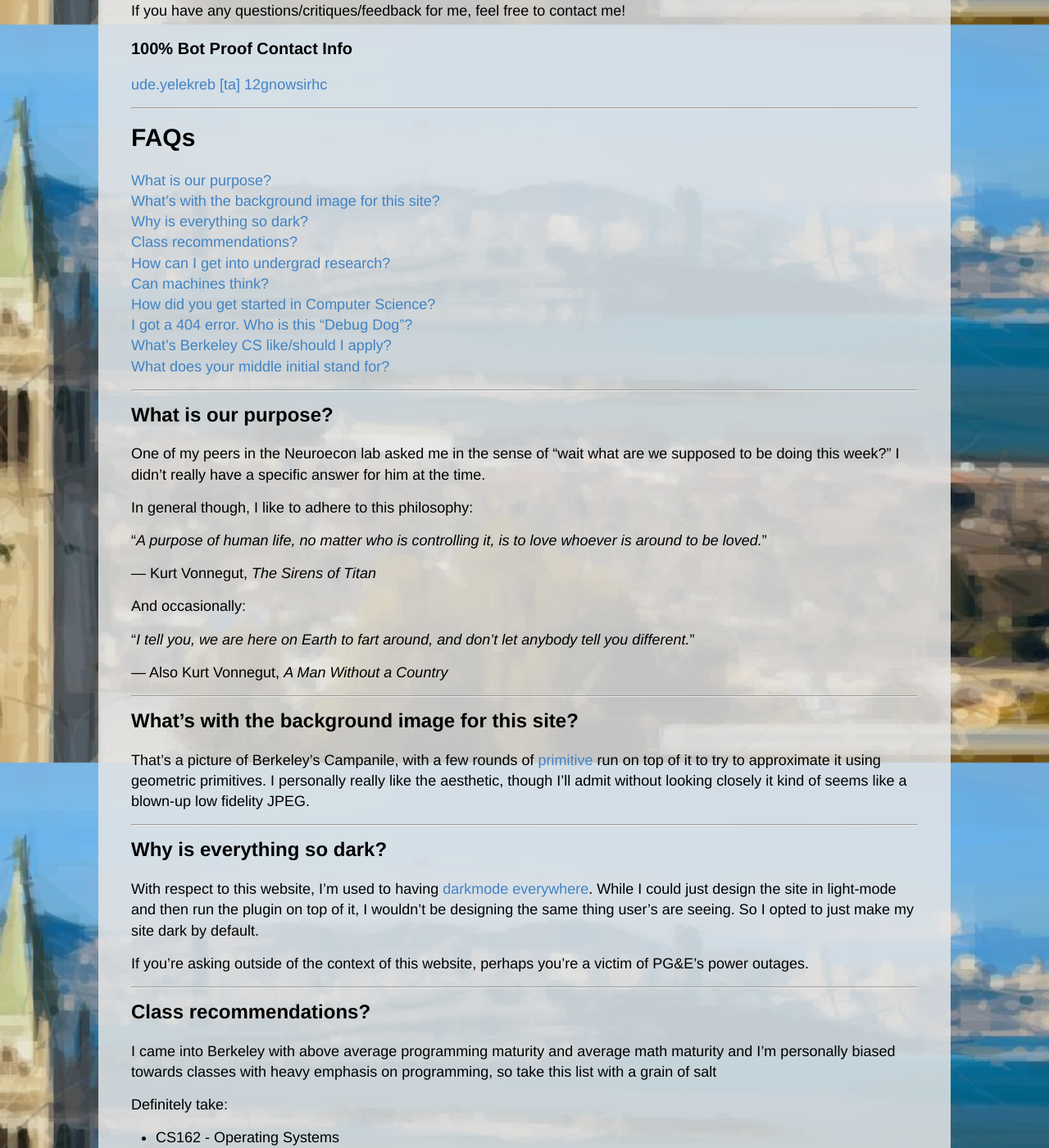
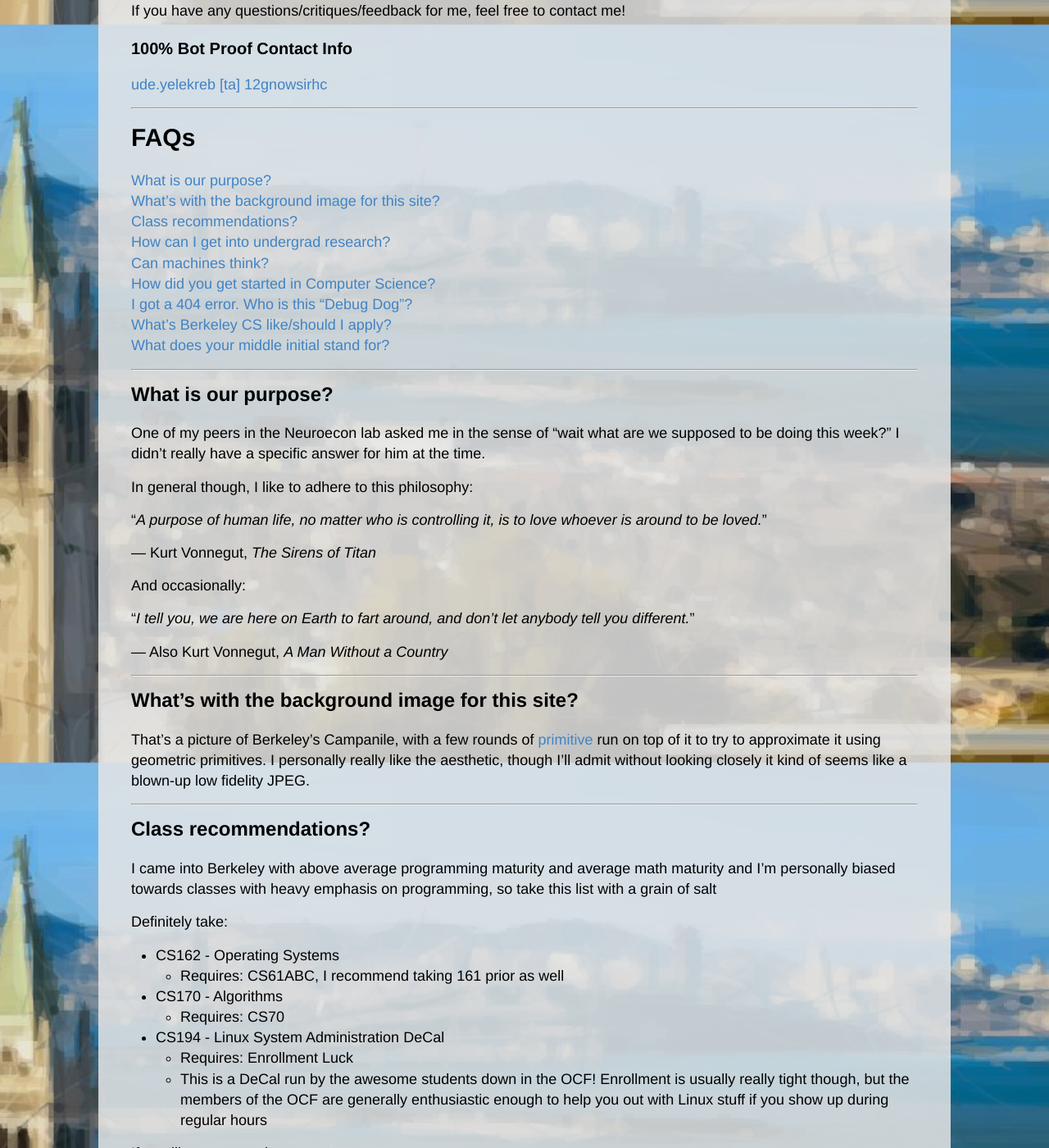
Before and after one commit to ckw017/ckw017.github.io, a Jekyll site: the page built from about.md, in a window 1280 px wide and 1400 px high, scrolled down 870 px. Shown: the whole window at 82% size. Built offline with Jekyll 4.4.1, drawn with Linux system fonts in a browser that asks for light colours.

Commit message:
remove dark mode thing

```diff
--- a/about.md
+++ b/about.md
@@ -39,8 +39,8 @@ If you have any questions/critiques/feedback for me, feel free to contact me!
 <br>
 [What's with the background image for this site?](#What's-with-the-background-image-for-this-site?)
 <br>
-[Why is everything so dark?](#Why-is-everything-so-dark?)
-<br>
+<!-- [Why is everything so dark?](#Why-is-everything-so-dark?) -->
+<!-- <br> -->
 [Class recommendations?](#Class-recommendations?)
 <br>
 [How can I get into undergrad research?](#How-can-I-get-into-undergrad-research?)
@@ -84,15 +84,6 @@ And occasionally:
 That's a picture of Berkeley's Campanile, with a few rounds of [primitive](https://github.com/fogleman/primitive) run on top of it to try to approximate it using geometric primitives. I personally really like the aesthetic, though I'll admit without looking closely it kind of seems like a blown-up low fidelity JPEG.
 
 <a name="Why-is-everything-so-dark?"></a>
-
----
-## Why is everything so dark?
-
-With respect to this website, I'm used to having [darkmode everywhere](https://darkreader.org). While I could just design the site in light-mode and then run the plugin on top of it, I wouldn't be designing the same thing user's are seeing. So I opted to just make my site dark by default.
-
-If you're asking outside of the context of this website, perhaps you're a victim of PG&E's power outages.
-
-<a name="Class-recommendations?"></a>
 
 ---
 ## Class recommendations?
```
